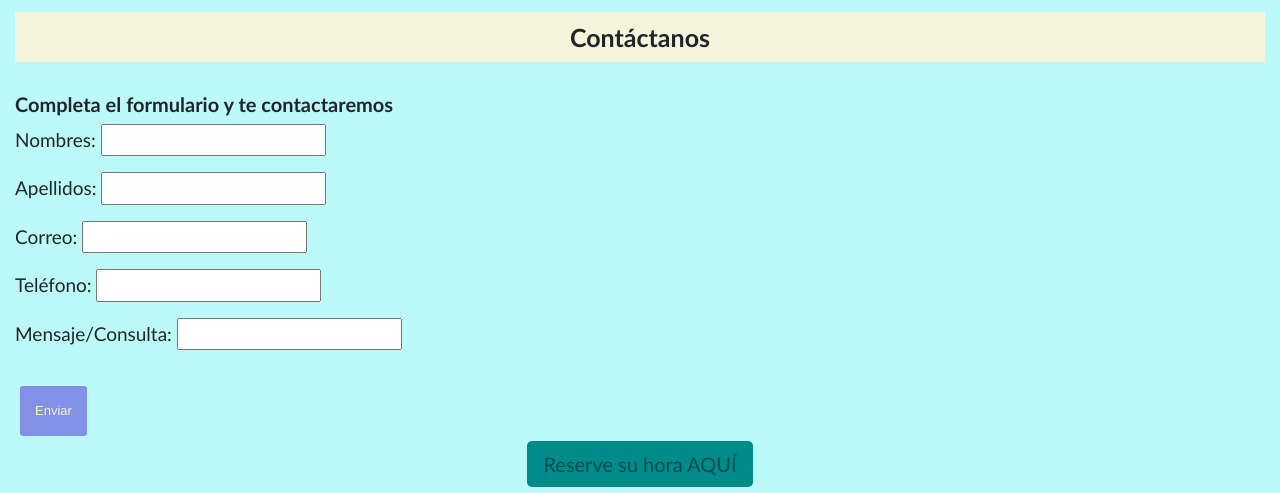
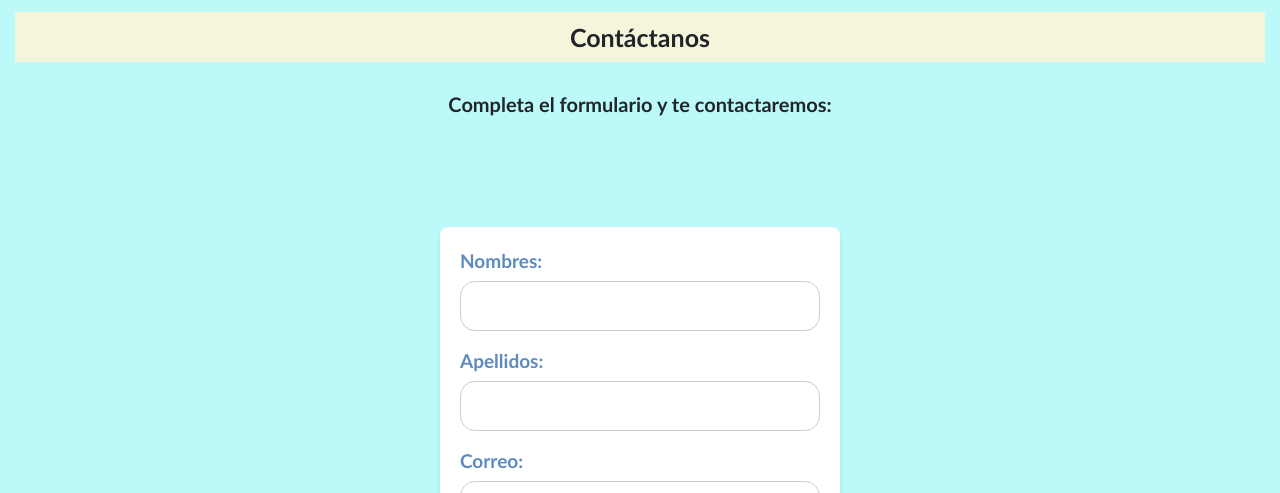
Before and after one commit to Barbara-Soto98/Terapias-complementarias, a plain HTML site: page html/contacto.html in a window 1280 px wide. Shown: the part 144-637 px from the top of the page. Drawn offline with nearby package versions, Linux system fonts and the light colour scheme.

Commit message:
Agrego estilo a formulario, centro textos, modifico estilos y colores

```diff
--- a/html/contacto.html
+++ b/html/contacto.html
@@ -38,10 +38,15 @@
     <main>
         <h1 class="fw-bold">Contáctanos</h1>
 
-        <script src="https://cdn.jsdelivr.net/npm/bootstrap@5.3.3/dist/js/bootstrap.bundle.min.js" integrity="sha384-YvpcrYf0tY3lHB60NNkmXc5s9fDVZLESaAA55NDzOxhy9GkcIdslK1eN7N6jIeHz" crossorigin="anonymous"></script>
 
-        <h2 class="fw-bold">Completa el formulario y te contactaremos</h2>
 
+        <h2 class="h2-formulario" >Completa el formulario y te contactaremos:</h2>
+
+        <!--Formulario de contacto-->
+
+        <div class="contenedor-formulario">
+
+         <form class="formulario">
             <div class="mb-3">
                 <label for="nombre">Nombres:</label>
                 <input type="text" id="nombre" name="nombre" required>
@@ -63,12 +68,10 @@
                 <input type="text"id="mensaje" name="mensaje" required>
             </div>
             <input class="boton" type="submit" value="Enviar">
+         </form>
 
-        <!--Boton reserva de hora-->
+        </div>
 
-        <div class="text-center">
-            <button type="button" class="btn btn-primary btn-lg" >Reserve su hora AQUÍ</button>
-        </div>
 
 
     </main>
@@ -78,5 +81,7 @@
 
     </footer>
 
+    <script src="https://cdn.jsdelivr.net/npm/bootstrap@5.3.3/dist/js/bootstrap.bundle.min.js" integrity="sha384-YvpcrYf0tY3lHB60NNkmXc5s9fDVZLESaAA55NDzOxhy9GkcIdslK1eN7N6jIeHz" crossorigin="anonymous"></script>
+
 </body>
 </html>
--- a/scss/components/_button.scss
+++ b/scss/components/_button.scss
@@ -27,7 +27,7 @@
 }
 
 input:focus {
-  background-color: darkcyan;
+  background-color: rgb(90, 155, 155);
   color: bisque;
 }
 
--- a/scss/components/_components.scss
+++ b/scss/components/_components.scss
@@ -25,13 +25,14 @@
   .imagenes-centro {
     @include center-flex;
     height: 10vh;
-    padding: 1%;
     height: auto;
     max-width: 100%;
     overflow: hidden;
     transition: 1s;
     &:hover{
-      transform: translateX(20px);
+      transform: translateY(10px);
+      transition: 1s;
+
     }
 
 
@@ -71,6 +72,7 @@
     align-items: center;
     font-size: 19px;
     font-style: italic;
+    text-align: center;
   }
 
   .direcciones {
@@ -90,3 +92,12 @@ h1 {
 h2 {
   font-size: 20px;
 }
+
+.listado-profesionales-terapias {
+  padding: 20px;
+  margin: 20px;
+
+  div {
+    padding: 10px;
+  }
+}
--- /dev/null
+++ b/scss/layout/_form.scss
@@ -0,0 +1,64 @@
+.formulario {
+    width: $form-width;
+    padding: 20px;
+    background: #ffffff;
+    border-radius: 8px;
+    box-shadow: 0 4px 6px rgba(0, 0, 0, 0.1);
+
+
+
+    .mb-3 {
+      margin-bottom: 15px;
+
+      label {
+        display: block;
+        font-weight: bold;
+        margin-bottom: 5px;
+        color: #5d8bbe;
+      }
+
+      input {
+        width: 100%;
+        padding: 10px;
+        border: 1px solid #ccc;
+        border-radius: 15px;
+        box-sizing: border-box;
+
+        &:focus {
+          border-color: rgb(90, 155, 155);
+          outline: none;
+        }
+      }
+    }
+
+    .boton {
+      display: block;
+      width: 100%;
+      padding: 10px;
+      background:rgb(90, 155, 155);
+      color: #fff;
+      border: none;
+      border-radius: 4px;
+      font-size: 16px;
+      cursor: pointer;
+      text-align: center;
+
+      &:hover {
+        background: rgb(154, 153, 212);
+      }
+    }
+  }
+
+  .contenedor-formulario{
+    display: flex;
+  justify-content: center; /* Centra horizontalmente */
+  align-items: center;    /* Centra verticalmente */
+  height: 100vh;          /* Ocupa toda la altura de la ventana */
+  margin: 0;              /* Elimina márgenes por defecto */
+  }
+
+  .h2-formulario{
+    text-align: center;
+    font-weight: bold;
+
+  }
--- a/scss/style.scss
+++ b/scss/style.scss
@@ -7,5 +7,6 @@
 @import "layout/grid";
 @import "layout/header";
 @import "layout/footer";
+@import "layout/form";
 @import "media-queries/mobile";
 @import "media-queries/tablet"
--- a/scss/utilities/_variables.scss
+++ b/scss/utilities/_variables.scss
@@ -7,3 +7,4 @@ $highlight-color: beige;
 $button-bg-color: rgb(130, 145, 230);
 $button-hover-bg-color: rgb(192, 215, 238);
 $font-primary: 'Gill Sans', 'Gill Sans MT', Calibri, 'Trebuchet MS', sans-serif;
+$form-width: 400px;
```
Also changed, not shown: html/galeria.html (+1 -2 lines), html/profesionales.html (+13 -5 lines), html/servicios.html (+10 -8 lines), index.html (+11 -7 lines), css/style.css, 1 other file. Lines whose indentation alone changed are shown as unchanged.
